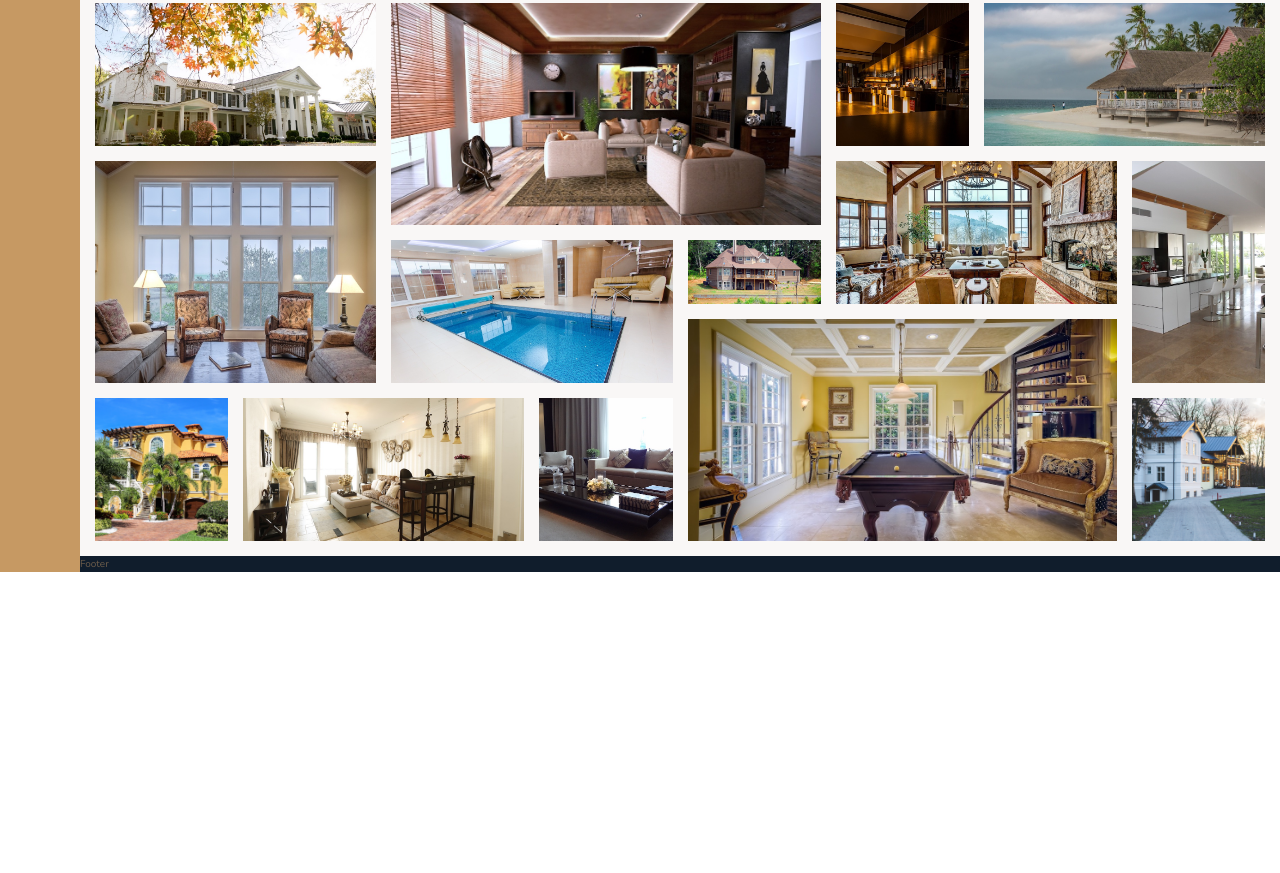
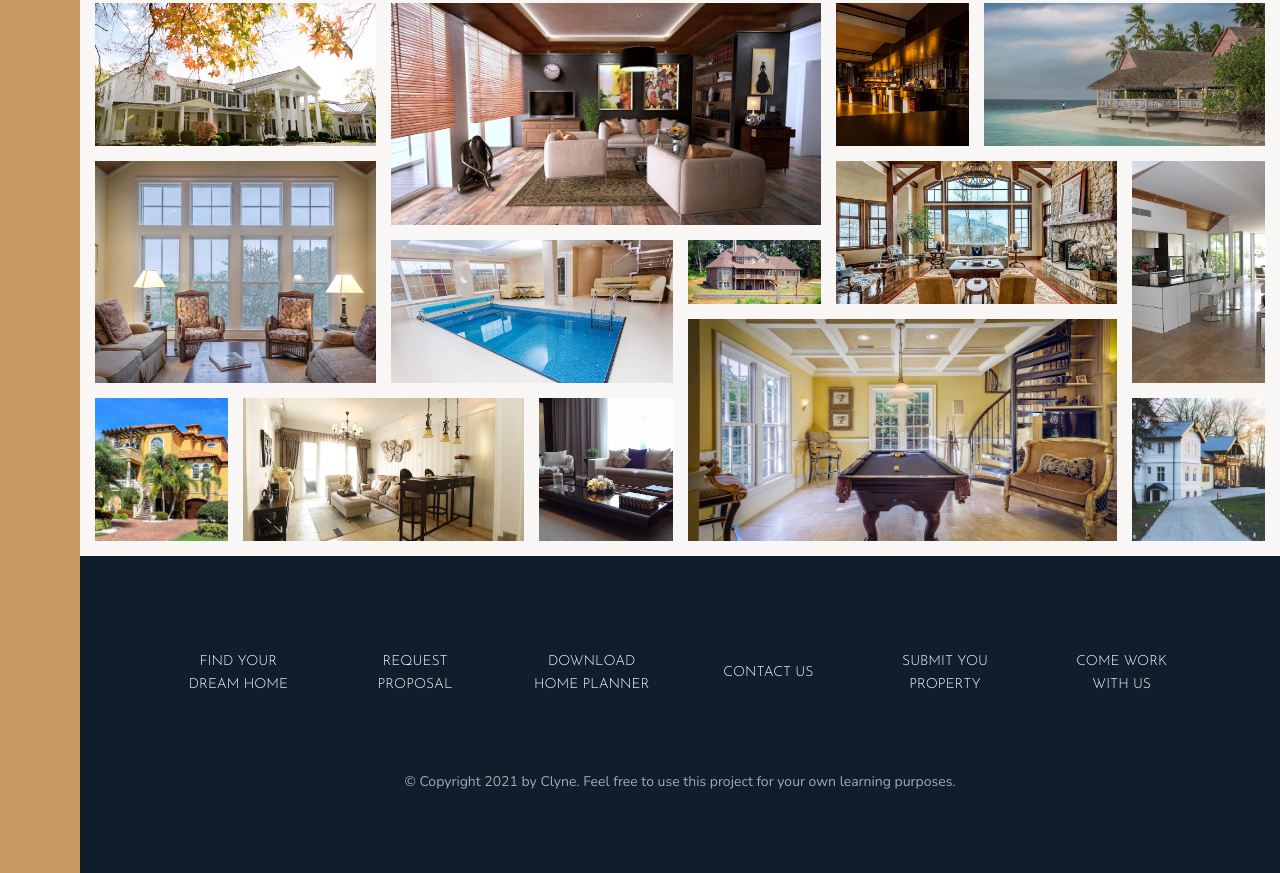
Before and after one commit to clippefuentes/NexterCSSPractice, a plain HTML site: page index.html in a window 1280 px wide. Shown: the part 3084-3957 px from the top of the page. Before the commit the page ends 3656 px from the top, so only its background shows below. Drawn offline with nearby package versions, Linux system fonts and the light colour scheme.

Commit message:
add footer

```diff
--- a/css/style.css
+++ b/css/style.css
@@ -255,4 +255,34 @@ body {
 
 .footer {
   background-color: #101d2c;
-  grid-column: full-start / full-end; }
+  grid-column: full-start / full-end;
+  padding: 8rem; }
+
+.nav {
+  list-style: none;
+  display: grid;
+  grid-template-columns: repeat(auto-fit, minmax(15rem, 1fr));
+  grid-gap: 2rem;
+  align-items: center; }
+  .nav__link:link, .nav__link:visited {
+    font-size: 1.4rem;
+    color: #fff;
+    text-decoration: none;
+    font-family: "Josefin Sans", sans-serif;
+    text-transform: uppercase;
+    text-align: center;
+    padding: 1.5rem;
+    display: block;
+    transition: all .2s; }
+  .nav__link:hover, .nav__link:active {
+    background-color: rgba(255, 255, 255, 0.05);
+    transform: translateY(-3px); }
+
+.copyright {
+  font-size: 1.4rem;
+  color: #aaa;
+  margin-top: 6rem;
+  margin-right: auto;
+  margin-left: auto;
+  text-align: center;
+  width: 70%; }
--- a/index.html
+++ b/index.html
@@ -15,9 +15,11 @@
         <div class="sidebar">
             Sidebar
         </div>
+
         <header class="header">
             Header
         </header>
+
         <div class="realtors">
             Top 3 Realtors
         </div>
@@ -336,7 +338,17 @@
         </div>
 
         <div class="footer">
-            Footer
+            <ul class="nav">
+                <li class="nav__item"><a href="#" class="nav__link">Find your dream home</a></li>
+                <li class="nav__item"><a href="#" class="nav__link">Request proposal</a></li>
+                <li class="nav__item"><a href="#" class="nav__link">Download home planner</a></li>
+                <li class="nav__item"><a href="#" class="nav__link">Contact us</a></li>
+                <li class="nav__item"><a href="#" class="nav__link">Submit you property</a></li>
+                <li class="nav__item"><a href="#" class="nav__link">Come work with us</a></li>
+            </ul>
+            <p class="copyright">
+                &copy; Copyright 2021 by Clyne. Feel free to use this project for your own learning purposes.
+            </p>
         </div>
     </body>
 </html>
--- a/sass/_footer.scss
+++ b/sass/_footer.scss
@@ -1,4 +1,45 @@
 .footer {
   background-color: $color-secondary;
   grid-column: full-start / full-end;
+  padding: 8rem;
+
+
 }
+
+.nav {
+  list-style: none;
+
+  display: grid;
+  grid-template-columns: repeat(auto-fit, minmax(15rem, 1fr));
+  grid-gap: 2rem;
+  align-items: center;
+
+  &__link:link,
+  &__link:visited {
+    font-size: 1.4rem;
+    color: #fff;
+    text-decoration: none;
+    font-family: $font-display;
+    text-transform: uppercase;
+    text-align: center;
+    padding: 1.5rem;
+    display: block;
+    transition: all .2s;
+  }
+
+  &__link:hover,
+  &__link:active {
+    background-color: rgba(#fff, 0.05);
+    transform: translateY(-3px);
+  }
+}
+
+.copyright {
+  font-size: 1.4rem;
+  color: $color-grey-light-2;
+  margin-top: 6rem;
+  margin-right: auto;
+  margin-left: auto;
+  text-align: center;
+  width: 70%;
+}
```
